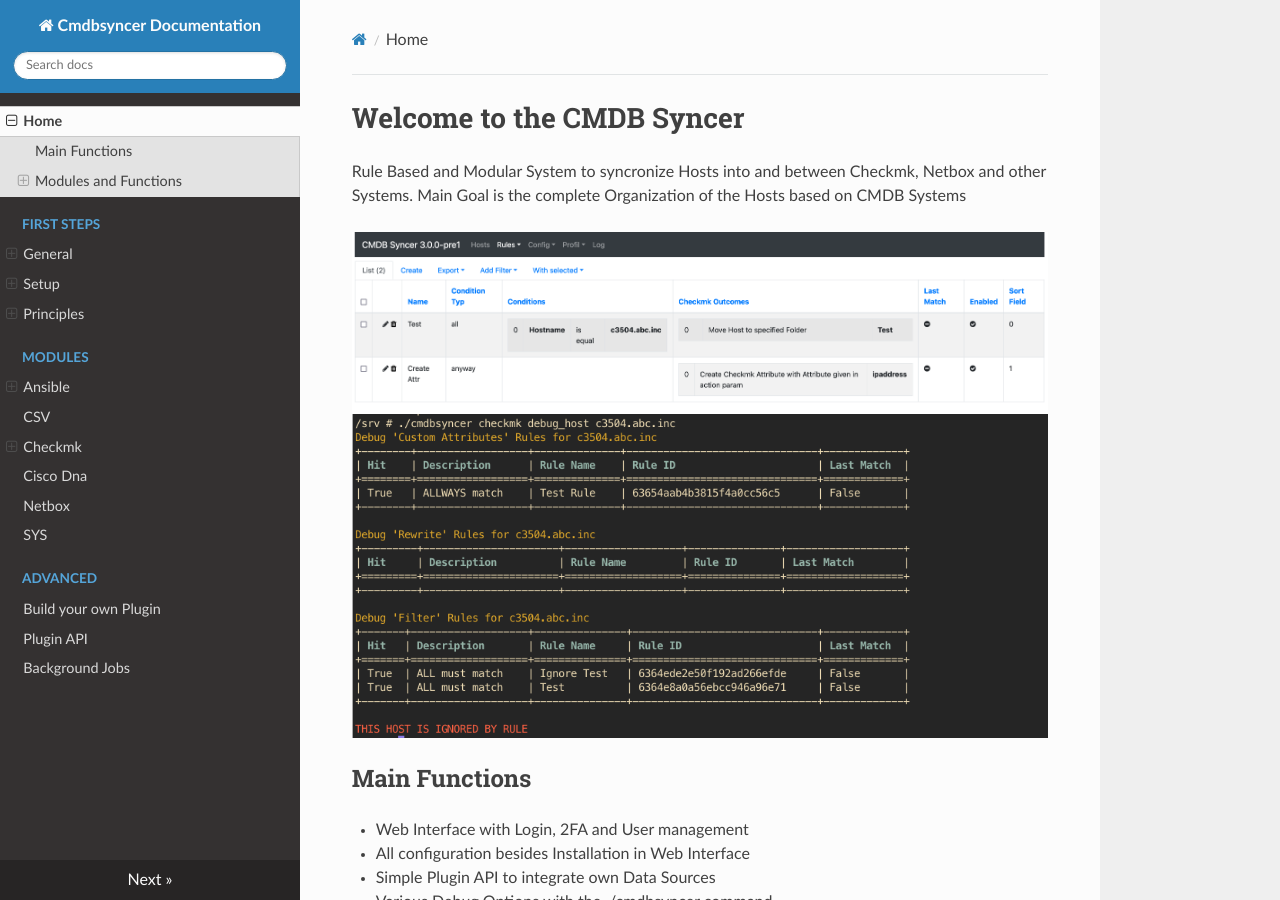
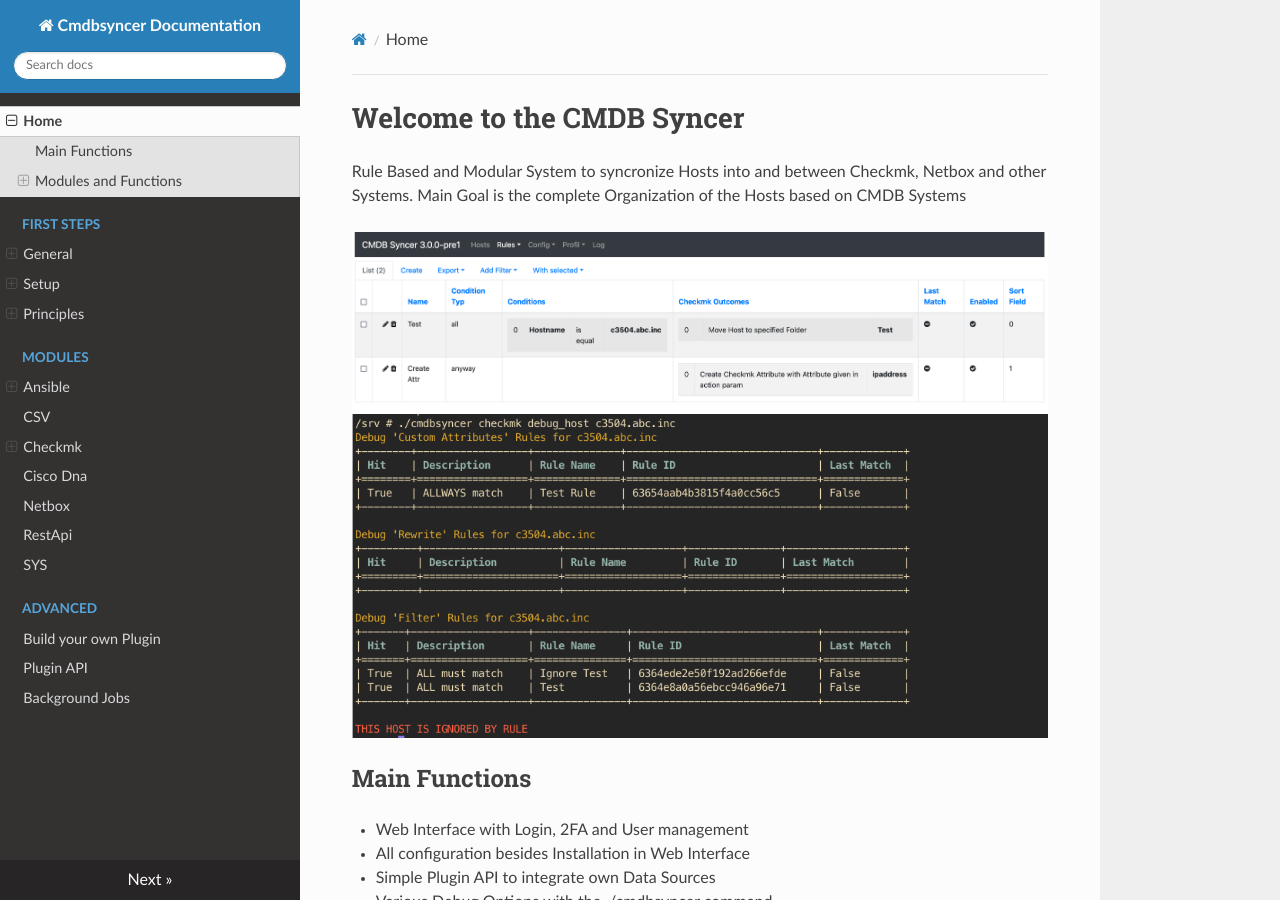
Before and after one commit to kuhn-ruess/cmdbsyncer, an MkDocs documentation site: the page built from docs/index.md, in a window 1280 px wide and 900 px high. Built offline with MkDocs 1.6.1, drawn with Linux system fonts in a browser that asks for light colours; nearby versions of some CDN libraries.

Commit message:
Fixed mkdocs

```diff
--- a/mkdocs.yml
+++ b/mkdocs.yml
@@ -51,6 +51,7 @@
               - Site Update Automations: ansible/cmk_sites.md
       - Cisco Dna: ciscodna/index.md
       - Netbox: netbox/index.md
+      - RestApi: restapi/index.md
       - SYS: sys/index.md
   - "Advanced":
      - Build your own Plugin: advanced/own_plugins.md
--- a/requirements.txt
+++ b/requirements.txt
@@ -57,4 +57,4 @@
 rich==12.6.0
 mysql-connector-python==8.0.32
 ansible-runner==2.3.2
-griffe==0.25.4
+griffe==0.34.0
```
